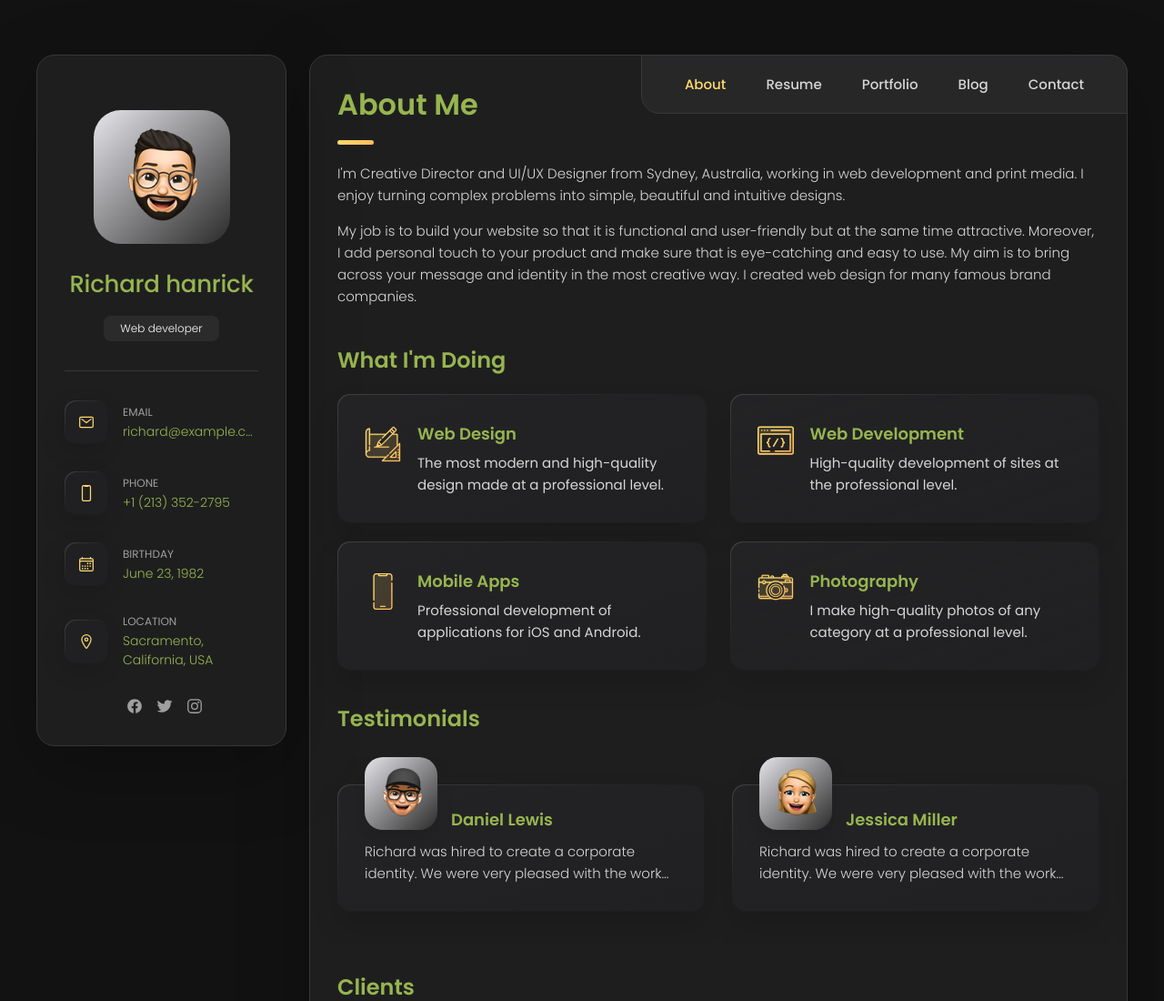
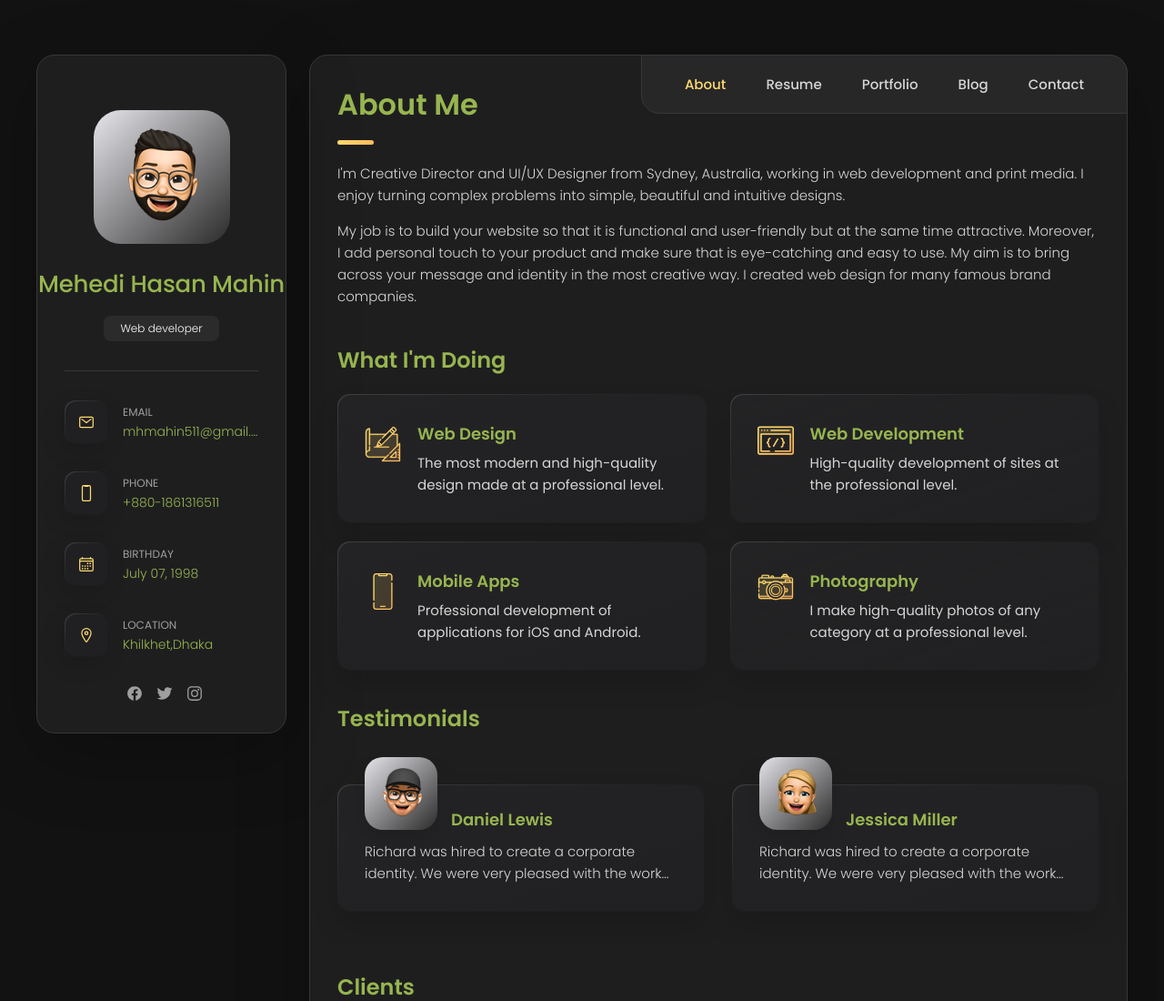
Before and after one commit to mahinhasan/portfolio-with-automation, a website: page index.html in a window 1280 px wide. Shown: the top 1100 px of the page at 91% size. Drawn offline with nearby package versions, Linux system fonts and the light colour scheme.

Commit message:
change name

```diff
--- a/index.html
+++ b/index.html
@@ -52,7 +52,7 @@
           </figure>
 
           <div class="info-content">
-            <h1 class="name" title="Richard hanrick">Richard hanrick</h1>
+            <h1 class="name" title="Mehedi Hasan Mahin">Mehedi Hasan Mahin</h1>
 
             <p class="title">Web developer</p>
           </div>
@@ -76,8 +76,8 @@
               <div class="contact-info">
                 <p class="contact-title">Email</p>
 
-                <a href="mailto:richard@example.com" class="contact-link"
-                  >richard@example.com</a
+                <a href="mailto:mhmahin511@gmail.com" class="contact-link"
+                  >mhmahin511@gmail.com</a
                 >
               </div>
             </li>
@@ -90,8 +90,8 @@
               <div class="contact-info">
                 <p class="contact-title">Phone</p>
 
-                <a href="tel:+12133522795" class="contact-link"
-                  >+1 (213) 352-2795</a
+                <a href="mobile:+880-1861316511" class="contact-link"
+                  >+880-1861316511</a
                 >
               </div>
             </li>
@@ -104,7 +104,7 @@
               <div class="contact-info">
                 <p class="contact-title">Birthday</p>
 
-                <time datetime="1982-06-23">June 23, 1982</time>
+                <time datetime="1998-07-20">July 07, 1998</time>
               </div>
             </li>
 
@@ -116,7 +116,7 @@
               <div class="contact-info">
                 <p class="contact-title">Location</p>
 
-                <address>Sacramento, California, USA</address>
+                <address>Khilkhet,Dhaka</address>
               </div>
             </li>
           </ul>
```
